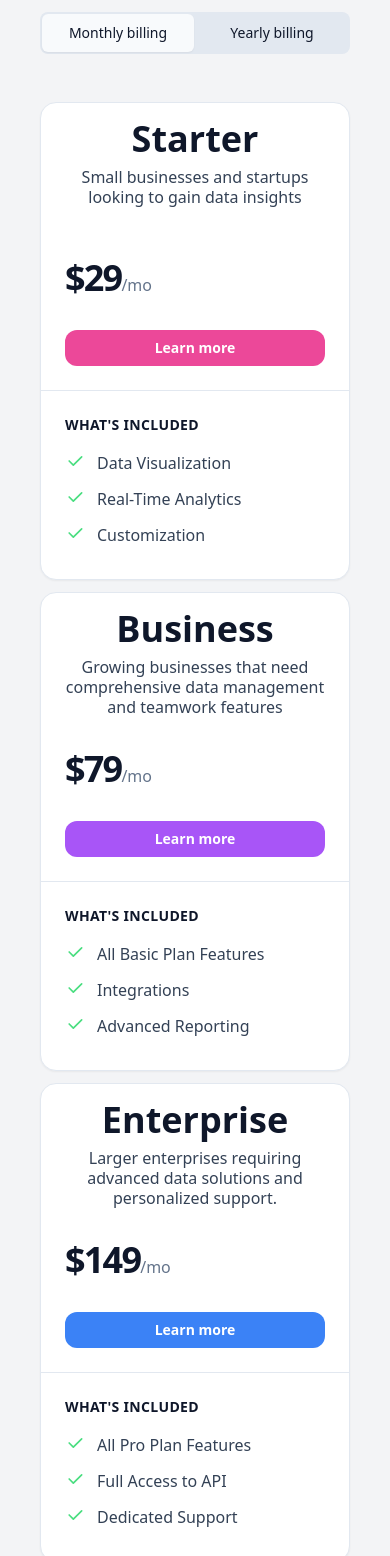
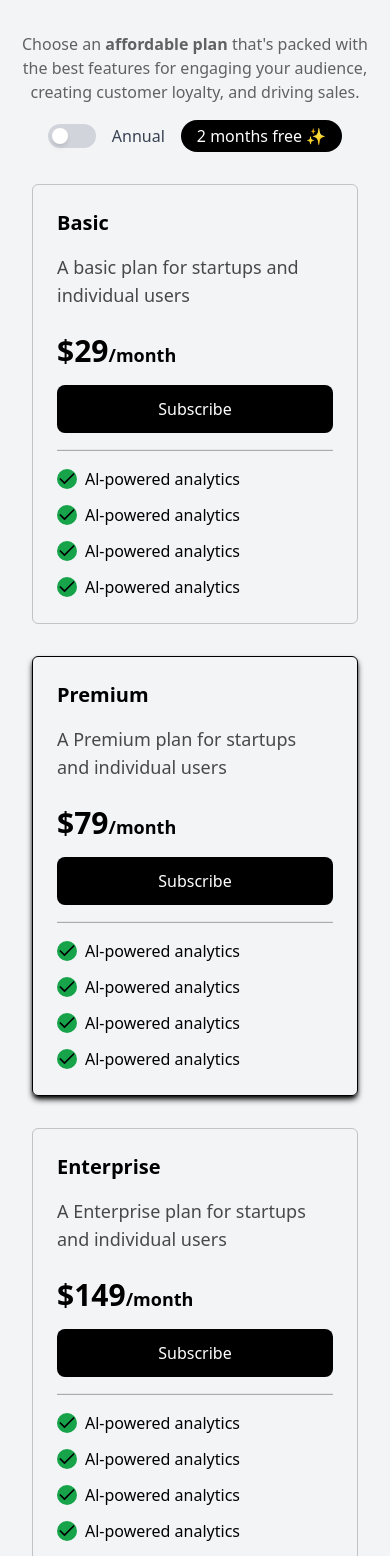
Before and after one commit to Parthakashyap/GITCS-LP, a React (Vite) app: page / in a window 390 px wide. Shown: the part 3240-4796 px from the top of the page. Built offline with nearby package versions, Linux system fonts and the light colour scheme.

Commit message:
new price section

```diff
--- a/src/components/sections/PricingSection.tsx
+++ b/src/components/sections/PricingSection.tsx
@@ -1,12 +1,7 @@
-import React, { useState } from 'react';
+import { Check } from "lucide-react";
+import React, { useState } from "react";
 
 const PricingSection: React.FC = () => {
-  const [billingType, setBillingType] = useState<'monthly' | 'yearly'>('monthly');
-
-  const handleBillingChange = (type: 'monthly' | 'yearly') => {
-    setBillingType(type);
-  };
-
   const prices = {
     monthly: {
       starter: 29,
@@ -19,281 +14,224 @@ const PricingSection: React.FC = () => {
       enterprise: 125,
     },
   };
+  const [isToggled, setIsToggled] = useState(false);
 
+  const handleToggle = () => {
+    setIsToggled(!isToggled);
+  };
   return (
-    <div>
-      <div className="text-center mb-4">
-        <div className="bg-gray-200 text-gray-800 rounded-full px-4 py-2 mb-4 inline-block text-sm font-medium">
-          Plans & Features
+    <div className="flex flex-col w-full p-4 md:p-0 md:gap-8 gap-4 items-center text-center justify-center">
+      <h1 className=" md:text-3xl text-lg font-bold">Pricing</h1>
+      <h1 className=" md:text-6xl  text-4xl font-bold tracking-wide leading-1 md:h-16">
+        Simple pricing for everyone.
+      </h1>
+      <p className="  md:text-lg text-md opacity-60 md:max-w-4xl mt-5 md:mt-0 text-center">
+        Choose an <b>affordable plan</b> that's packed with the best features
+        for engaging your audience, creating customer loyalty, and driving
+        sales.
+      </p>
+      <div className="flex flex-wrap items-center gap-4 justify-center">
+        <div className="flex gap-2">
+          <button
+            className={`w-12 h-6 flex items-center rounded-full p-1 duration-300 ease-in-out ${
+              isToggled ? "bg-black" : "bg-gray-300"
+            }`}
+            onClick={handleToggle}
+          >
+            <div
+              className={`bg-white w-4 h-4 rounded-full shadow-md transform duration-300 ease-in-out ${
+                isToggled ? "translate-x-6" : ""
+              }`}
+            ></div>
+          </button>
+          <span className="ml-2 text-md font-medium text-gray-700">Annual</span>
         </div>
-        <h2 className="text-5xl font-bold">Pricing</h2>
+        <div className="bg-black px-4 py-1 rounded-full text-white">
+          2 months free ✨
         </div>
-      <div className="sm:flex sm:flex-col sm:align-center p-10">
-        <div className="relative self-center bg-slate-200 rounded-lg p-0.5 flex">
-          <button
-            type="button"
-            className={`relative w-1/2 rounded-md py-2 text-sm font-medium whitespace-nowrap focus:outline-none sm:w-auto sm:px-8 ${
-              billingType === 'monthly' ? 'bg-slate-50 border-slate-50 text-slate-900 shadow-sm' : 'border border-transparent text-slate-900'
-            }`}
-            onClick={() => handleBillingChange('monthly')}
-          >
-            Monthly billing
+      </div>
+
+      <section className="grid w-full p-4 lg:max-w-[80%] max-w-full gap-8 lg:grid-cols-4 md:grid-cols-3 grid-cols-1">
+        <div className=" border border-black/20 rounded-md text-left p-6">
+          <div className="flex flex-col gap-4">
+            <h1 className=" font-bold text-xl">Basic</h1>
+            <p className="text-lg break-words opacity-70">
+              A basic plan for startups and individual users
+            </p>
+            <div className="mt-2">
+              <h1 className="text-3xl font-bold flex items-end">
+                ${isToggled ? prices.yearly.starter : prices.monthly.starter}{" "}
+                <p className="text-lg">/month</p>
+              </h1>
+            </div>
+            <button className="text-white bg-black rounded-lg w-full p-3">
+              Subscribe
             </button>
-          <button
-            type="button"
-            className={`ml-0.5 relative w-1/2 rounded-md py-2 text-sm font-medium whitespace-nowrap focus:outline-none sm:w-auto sm:px-8 ${
-              billingType === 'yearly' ? 'bg-slate-50 border-slate-50 text-slate-900 shadow-sm' : 'border border-transparent text-slate-900'
-            }`}
-            onClick={() => handleBillingChange('yearly')}
-          >
-            Yearly billing
-          </button>
+            <hr className="w-full bg-black/30 h-[2px]" />
+            <ul className="flex flex-col gap-3">
+              <li className="flex gap-2 items-center">
+                <div className="bg-green-600 rounded-full">
+                  <Check size={20} />
                 </div>
-        <div className="mt-12 space-y-3 sm:mt-16 sm:space-y-0 sm:grid sm:grid-cols-3 sm:gap-6 md:max-w-5xl md:mx-auto xl:grid-cols-3">
-          <div className="border border-slate-200 bg-white rounded-2xl shadow-sm divide-y divide-slate-200">
-            <div className="p-6">
-              <h2 className="text-4xl leading-6 font-bold text-slate-900 flex justify-center mb-4">Starter</h2>
-              <p className="mt-2 text-base text-slate-700 leading-tight text-center mb-[3.2rem]">
-                Small businesses and startups looking to gain data insights
-              </p>
-              <p className="mt-8">
-                <span className=" text-4xl font-bold text-slate-900 tracking-tighter">${prices[billingType].starter}</span>
-                <span className="text-base font-medium text-slate-500">/mo</span>
-              </p>
-              <a
-                href="/sign-up"
-                className="mt-8 block w-full bg-pink-500 rounded-xl py-2 text-sm font-semibold text-white text-center"
-              >
-                Learn more
-              </a>
+                <p>Al-powered analytics</p>
+              </li>
+              <li className="flex gap-2 items-center">
+                <div className="bg-green-600 rounded-full">
+                  <Check size={20} />
                 </div>
-            <div className="pt-6 pb-8 px-6">
-              <h3 className="text-sm font-bold text-slate-900 tracking-wide uppercase">What's included</h3>
-              <ul role="list" className="mt-4 space-y-3">
-                <li className="flex space-x-3">
-                  <svg
-                    xmlns="http://www.w3.org/2000/svg"
-                    className="flex-shrink-0 h-5 w-5 text-green-400"
-                    width="24"
-                    height="24"
-                    viewBox="0 0 24 24"
-                    strokeWidth="2"
-                    stroke="currentColor"
-                    fill="none"
-                    strokeLinecap="round"
-                    strokeLinejoin="round"
-                    aria-hidden="true"
-                  >
-                    <path stroke="none" d="M0 0h24v24H0z" fill="none"></path>
-                    <path d="M5 12l5 5l10 -10"></path>
-                  </svg>
-                  <span className="text-base text-slate-700">Data Visualization</span>
+                <p>Al-powered analytics</p>
               </li>
-                <li className="flex space-x-3">
-                  <svg
-                    xmlns="http://www.w3.org/2000/svg"
-                    className="flex-shrink-0 h-5 w-5 text-green-400"
-                    width="24"
-                    height="24"
-                    viewBox="0 0 24 24"
-                    strokeWidth="2"
-                    stroke="currentColor"
-                    fill="none"
-                    strokeLinecap="round"
-                    strokeLinejoin="round"
-                    aria-hidden="true"
-                  >
-                    <path stroke="none" d="M0 0h24v24H0z" fill="none"></path>
-                    <path d="M5 12l5 5l10 -10"></path>
-                  </svg>
-                  <span className="text-base text-slate-700">Real-Time Analytics</span>
+              <li className="flex gap-2 items-center">
+                <div className="bg-green-600 rounded-full">
+                  <Check size={20} />
+                </div>
+                <p>Al-powered analytics</p>
               </li>
-                <li className="flex space-x-3">
-                  <svg
-                    xmlns="http://www.w3.org/2000/svg"
-                    className="flex-shrink-0 h-5 w-5 text-green-400"
-                    width="24"
-                    height="24"
-                    viewBox="0 0 24 24"
-                    strokeWidth="2"
-                    stroke="currentColor"
-                    fill="none"
-                    strokeLinecap="round"
-                    strokeLinejoin="round"
-                    aria-hidden="true"
-                  >
-                    <path stroke="none" d="M0 0h24v24H0z" fill="none"></path>
-                    <path d="M5 12l5 5l10 -10"></path>
-                  </svg>
-                  <span className="text-base text-slate-700">Customization</span>
+              <li className="flex gap-2 items-center">
+                <div className="bg-green-600 rounded-full">
+                  <Check size={20} />
+                </div>
+                <p>Al-powered analytics</p>
               </li>
             </ul>
           </div>
         </div>
 
-          <div className="border border-slate-200 bg-white rounded-2xl shadow-sm divide-y divide-slate-200">
-            <div className="p-6">
-              <h2 className="text-4xl leading-6 font-bold text-slate-900 flex justify-center mb-4">Business</h2>
-              <p className="mt-2 text-base text-slate-700 leading-tight text-center">
-                Growing businesses that need comprehensive data management and teamwork features
+        <div className=" border border-black shadow-black shadow-md rounded-md text-left p-6">
+          <div className="flex flex-col gap-4">
+            <h1 className=" font-bold text-xl">Premium</h1>
+            <p className="text-lg break-words opacity-70">
+              A Premium plan for startups and individual users
             </p>
-              <p className="mt-8">
-                <span className=" text-4xl font-bold text-slate-900 tracking-tighter">${prices[billingType].business}</span>
-                <span className="text-base font-medium text-slate-500">/mo</span>
-              </p>
-              <a
-                href="/sign-up"
-                className="mt-8 block w-full bg-purple-500 rounded-xl py-2 text-sm font-semibold text-white text-center"
-              >
-                Learn more
-              </a>
+            <div className="mt-2">
+              <h1 className="text-3xl font-bold flex items-end">
+                ${isToggled ? prices.yearly.business : prices.monthly.business}{" "}
+                <p className="text-lg">/month</p>
+              </h1>
             </div>
-            <div className="pt-6 pb-8 px-6">
-              <h3 className="text-sm font-bold text-slate-900 tracking-wide uppercase">What's included</h3>
-              <ul role="list" className="mt-4 space-y-3">
-                <li className="flex space-x-3">
-                  <svg
-                    xmlns="http://www.w3.org/2000/svg"
-                    className="flex-shrink-0 h-5 w-5 text-green-400"
-                    width="24"
-                    height="24"
-                    viewBox="0 0 24 24"
-                    strokeWidth="2"
-                    stroke="currentColor"
-                    fill="none"
-                    strokeLinecap="round"
-                    strokeLinejoin="round"
-                    aria-hidden="true"
-                  >
-                    <path stroke="none" d="M0 0h24v24H0z" fill="none"></path>
-                    <path d="M5 12l5 5l10 -10"></path>
-                  </svg>
-                  <span className="text-base text-slate-700">All Basic Plan Features</span>
+            <button className="text-white bg-black rounded-lg w-full p-3">
+              Subscribe
+            </button>
+            <hr className="w-full bg-black/30 h-[2px]" />
+            <ul className="flex flex-col gap-3">
+              <li className="flex gap-2 items-center">
+                <div className="bg-green-600 rounded-full">
+                  <Check size={20} />
+                </div>
+                <p>Al-powered analytics</p>
               </li>
-                <li className="flex space-x-3">
-                  <svg
-                    xmlns="http://www.w3.org/2000/svg"
-                    className="flex-shrink-0 h-5 w-5 text-green-400"
-                    width="24"
-                    height="24"
-                    viewBox="0 0 24 24"
-                    strokeWidth="2"
-                    stroke="currentColor"
-                    fill="none"
-                    strokeLinecap="round"
-                    strokeLinejoin="round"
-                    aria-hidden="true"
-                  >
-                    <path stroke="none" d="M0 0h24v24H0z" fill="none"></path>
-                    <path d="M5 12l5 5l10 -10"></path>
-                  </svg>
-                  <span className="text-base text-slate-700">Integrations</span>
+              <li className="flex gap-2 items-center">
+                <div className="bg-green-600 rounded-full">
+                  <Check size={20} />
+                </div>
+                <p>Al-powered analytics</p>
               </li>
-                <li className="flex space-x-3">
-                  <svg
-                    xmlns="http://www.w3.org/2000/svg"
-                    className="flex-shrink-0 h-5 w-5 text-green-400"
-                    width="24"
-                    height="24"
-                    viewBox="0 0 24 24"
-                    strokeWidth="2"
-                    stroke="currentColor"
-                    fill="none"
-                    strokeLinecap="round"
-                    strokeLinejoin="round"
-                    aria-hidden="true"
-                  >
-                    <path stroke="none" d="M0 0h24v24H0z" fill="none"></path>
-                    <path d="M5 12l5 5l10 -10"></path>
-                  </svg>
-                  <span className="text-base text-slate-700">Advanced Reporting</span>
+              <li className="flex gap-2 items-center">
+                <div className="bg-green-600 rounded-full">
+                  <Check size={20} />
+                </div>
+                <p>Al-powered analytics</p>
+              </li>
+              <li className="flex gap-2 items-center">
+                <div className="bg-green-600 rounded-full">
+                  <Check size={20} />
+                </div>
+                <p>Al-powered analytics</p>
               </li>
             </ul>
           </div>
         </div>
 
-          <div className="border border-slate-200 bg-white rounded-2xl shadow-sm divide-y divide-slate-200">
-            <div className="p-6">
-              <h2 className="text-4xl leading-6 font-bold text-slate-900 flex justify-center mb-4">Enterprise</h2>
-              <p className="mt-2 text-base text-slate-700 leading-tight text-center">
-                Larger enterprises requiring advanced data solutions and personalized support.
+        <div className=" border border-black/20 rounded-md text-left p-6">
+          <div className="flex flex-col gap-4">
+            <h1 className=" font-bold text-xl">Enterprise</h1>
+            <p className="text-lg break-words opacity-70">
+              A Enterprise plan for startups and individual users
             </p>
-              <p className="mt-8">
-                <span className="text-4xl font-bold text-slate-900 tracking-tighter">${prices[billingType].enterprise}</span>
-                <span className="text-base font-medium text-slate-500">/mo</span>
-              </p>
-              <a
-                href="/sign-up"
-                className="mt-8 block w-full bg-blue-500 rounded-xl py-2 text-sm font-semibold text-white text-center"
-              >
-                Learn more
-              </a>
+            <div className="mt-2">
+              <h1 className="text-3xl font-bold flex items-end">
+                ${isToggled ? prices.yearly.enterprise : prices.monthly.enterprise}{" "}
+                <p className="text-lg">/month</p>
+              </h1>
             </div>
-            <div className="pt-6 pb-8 px-6">
-              <h3 className="text-sm font-bold text-slate-900 tracking-wide uppercase">What's included</h3>
-              <ul role="list" className="mt-4 space-y-3">
-                <li className="flex space-x-3">
-                  <svg
-                    xmlns="http://www.w3.org/2000/svg"
-                    className="flex-shrink-0 h-5 w-5 text-green-400"
-                    width="24"
-                    height="24"
-                    viewBox="0 0 24 24"
-                    strokeWidth="2"
-                    stroke="currentColor"
-                    fill="none"
-                    strokeLinecap="round"
-                    strokeLinejoin="round"
-                    aria-hidden="true"
-                  >
-                    <path stroke="none" d="M0 0h24v24H0z" fill="none"></path>
-                    <path d="M5 12l5 5l10 -10"></path>
-                  </svg>
-                  <span className="text-base text-slate-700">All Pro Plan Features</span>
+            <button className="text-white bg-black rounded-lg w-full p-3">
+              Subscribe
+            </button>
+            <hr className="w-full bg-black/30 h-[2px]" />
+            <ul className="flex flex-col gap-3">
+              <li className="flex gap-2 items-center">
+                <div className="bg-green-600 rounded-full">
+                  <Check size={20} />
+                </div>
+                <p>Al-powered analytics</p>
               </li>
-                <li className="flex space-x-3">
-                  <svg
-                    xmlns="http://www.w3.org/2000/svg"
-                    className="flex-shrink-0 h-5 w-5 text-green-400"
-                    width="24"
-                    height="24"
-                    viewBox="0 0 24 24"
-                    strokeWidth="2"
-                    stroke="currentColor"
-                    fill="none"
-                    strokeLinecap="round"
-                    strokeLinejoin="round"
-                    aria-hidden="true"
-                  >
-                    <path stroke="none" d="M0 0h24v24H0z" fill="none"></path>
-                    <path d="M5 12l5 5l10 -10"></path>
-                  </svg>
-                  <span className="text-base text-slate-700">Full Access to API</span>
+              <li className="flex gap-2 items-center">
+                <div className="bg-green-600 rounded-full">
+                  <Check size={20} />
+                </div>
+                <p>Al-powered analytics</p>
               </li>
-                <li className="flex space-x-3">
-                  <svg
-                    xmlns="http://www.w3.org/2000/svg"
-                    className="flex-shrink-0 h-5 w-5 text-green-400"
-                    width="24"
-                    height="24"
-                    viewBox="0 0 24 24"
-                    strokeWidth="2"
-                    stroke="currentColor"
-                    fill="none"
-                    strokeLinecap="round"
-                    strokeLinejoin="round"
-                    aria-hidden="true"
-                  >
-                    <path stroke="none" d="M0 0h24v24H0z" fill="none"></path>
-                    <path d="M5 12l5 5l10 -10"></path>
-                  </svg>
-                  <span className="text-base text-slate-700">Dedicated Support</span>
+              <li className="flex gap-2 items-center">
+                <div className="bg-green-600 rounded-full">
+                  <Check size={20} />
+                </div>
+                <p>Al-powered analytics</p>
+              </li>
+              <li className="flex gap-2 items-center">
+                <div className="bg-green-600 rounded-full">
+                  <Check size={20} />
+                </div>
+                <p>Al-powered analytics</p>
               </li>
             </ul>
           </div>
         </div>
+
+        <div className=" border border-black/20 rounded-md text-left p-6">
+          <div className="flex flex-col gap-4">
+            <h1 className=" font-bold text-xl">Ultimate</h1>
+            <p className="text-lg break-words opacity-70">
+              A Ultimate plan for startups and individual users
+            </p>
+            <div className="mt-2">
+              <h1 className="text-3xl font-bold flex items-end">
+                ${isToggled ? prices.yearly.business : prices.monthly.business}{" "}
+                <p className="text-lg">/month</p>
+              </h1>
+            </div>
+            <button className="text-white bg-black rounded-lg w-full p-3">
+              Subscribe
+            </button>
+            <hr className="w-full bg-black/30 h-[2px]" />
+            <ul className="flex flex-col gap-3">
+              <li className="flex gap-2 items-center">
+                <div className="bg-green-600 rounded-full">
+                  <Check size={20} />
+                </div>
+                <p>Al-powered analytics</p>
+              </li>
+              <li className="flex gap-2 items-center">
+                <div className="bg-green-600 rounded-full">
+                  <Check size={20} />
+                </div>
+                <p>Al-powered analytics</p>
+              </li>
+              <li className="flex gap-2 items-center">
+                <div className="bg-green-600 rounded-full">
+                  <Check size={20} />
+                </div>
+                <p>Al-powered analytics</p>
+              </li>
+              <li className="flex gap-2 items-center">
+                <div className="bg-green-600 rounded-full">
+                  <Check size={20} />
+                </div>
+                <p>Al-powered analytics</p>
+              </li>
+            </ul>
           </div>
         </div>
+      </section>
     </div>
   );
 };
--- a/src/index.css
+++ b/src/index.css
@@ -1,3 +1,11 @@
 @tailwind base;
 @tailwind components;
 @tailwind utilities;
+
+.overflow-hidden {
+    overflow: hidden;
+  }
+
+  .transition-transform {
+    transition: transform 0.3s ease-out;
+  }
```
Lines whose indentation alone changed are shown as unchanged.
